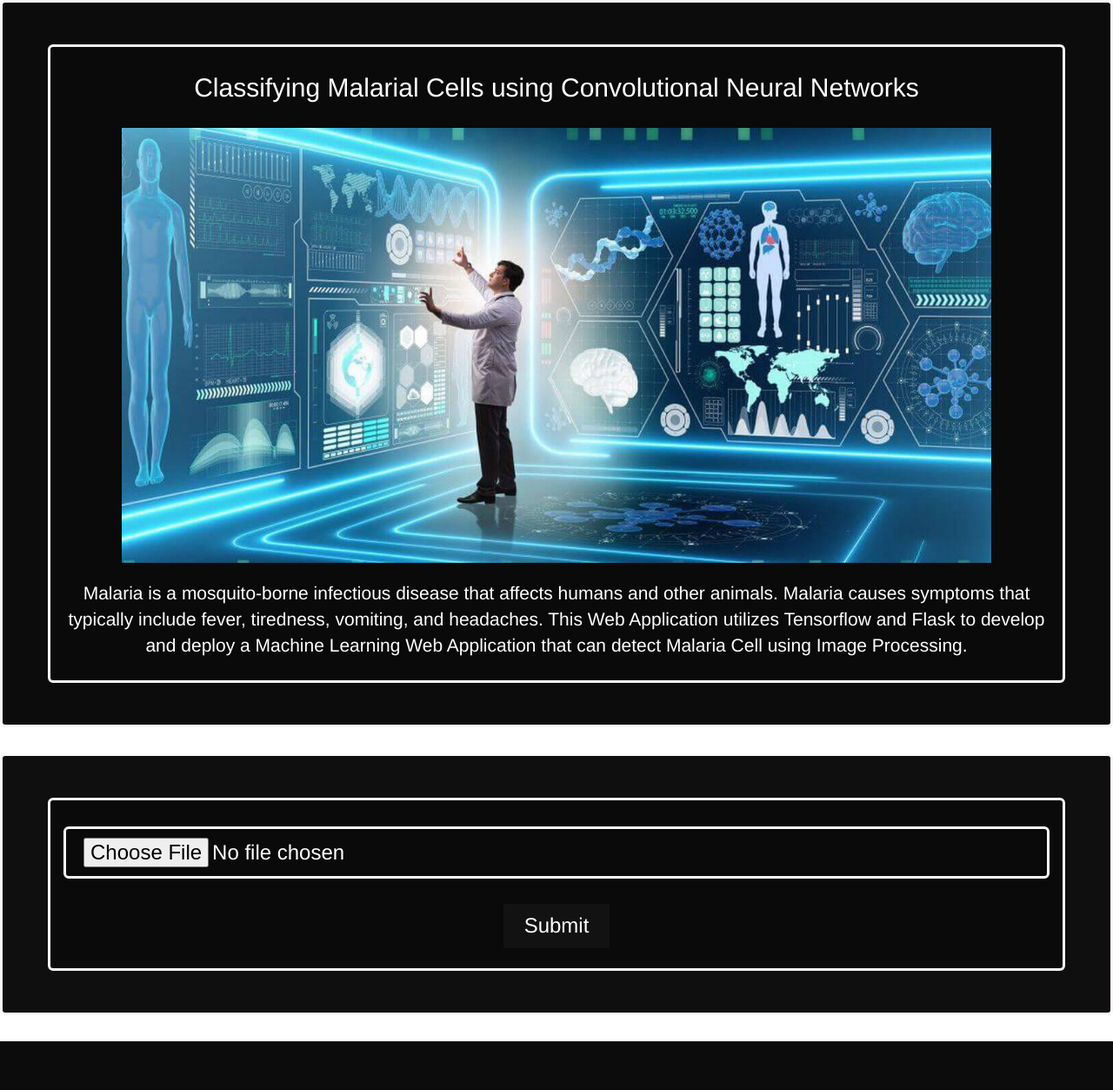
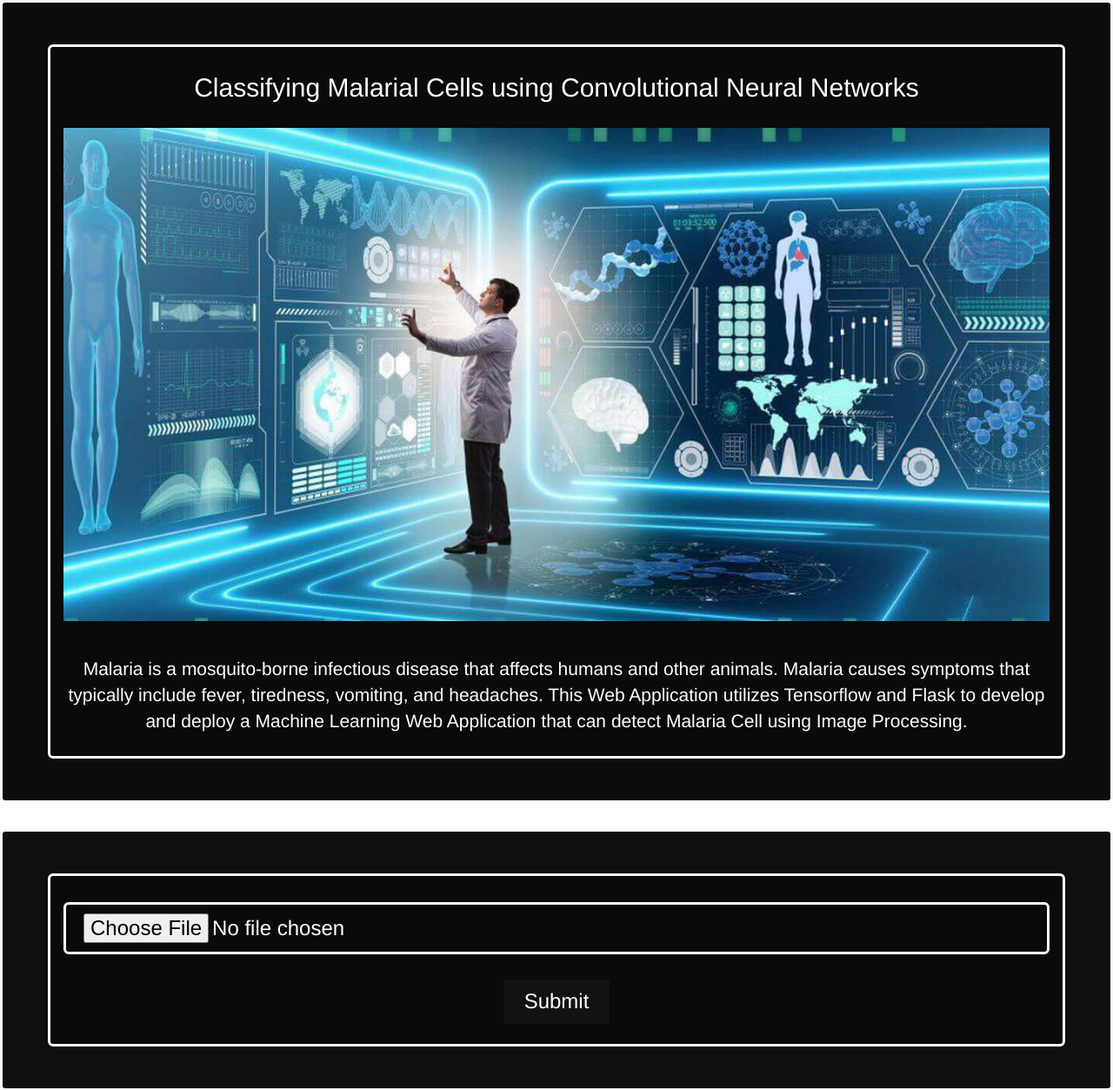
Before and after one commit to Venkatesh-j-koppar/Malaria-detection, a Flask app: page / in a window 1280 px wide. Shown: the top 1253 px of the page at 87% size. Before the commit the page ends 1197 px from the top, so only its background shows below. Run offline with Flask 2, Linux system fonts and the light colour scheme; some libraries are stand-ins or nearby versions.

Commit message:
Update index.html

```diff
--- a/templates/index.html
+++ b/templates/index.html
@@ -16,7 +16,7 @@
     <div class="container">
         <h2 class="display-2">Classifying Malarial Cells using Convolutional Neural Networks</h2>
         <br>
-            <img src="{{url_for('static', filename='ai-healthcare.jpeg')}}" align = "middle" width=1000 height=500/>
+            <img src="{{url_for('static', filename='ai-healthcare.jpeg')}}" class="img-responsive center" />
         <br><br>
         <p class="text-white bg-dark">Malaria is a mosquito-borne infectious disease that affects humans and other animals. Malaria causes symptoms that typically
             include fever, tiredness, vomiting, and headaches. This Web Application utilizes Tensorflow and Flask to develop and deploy a Machine Learning Web
```
